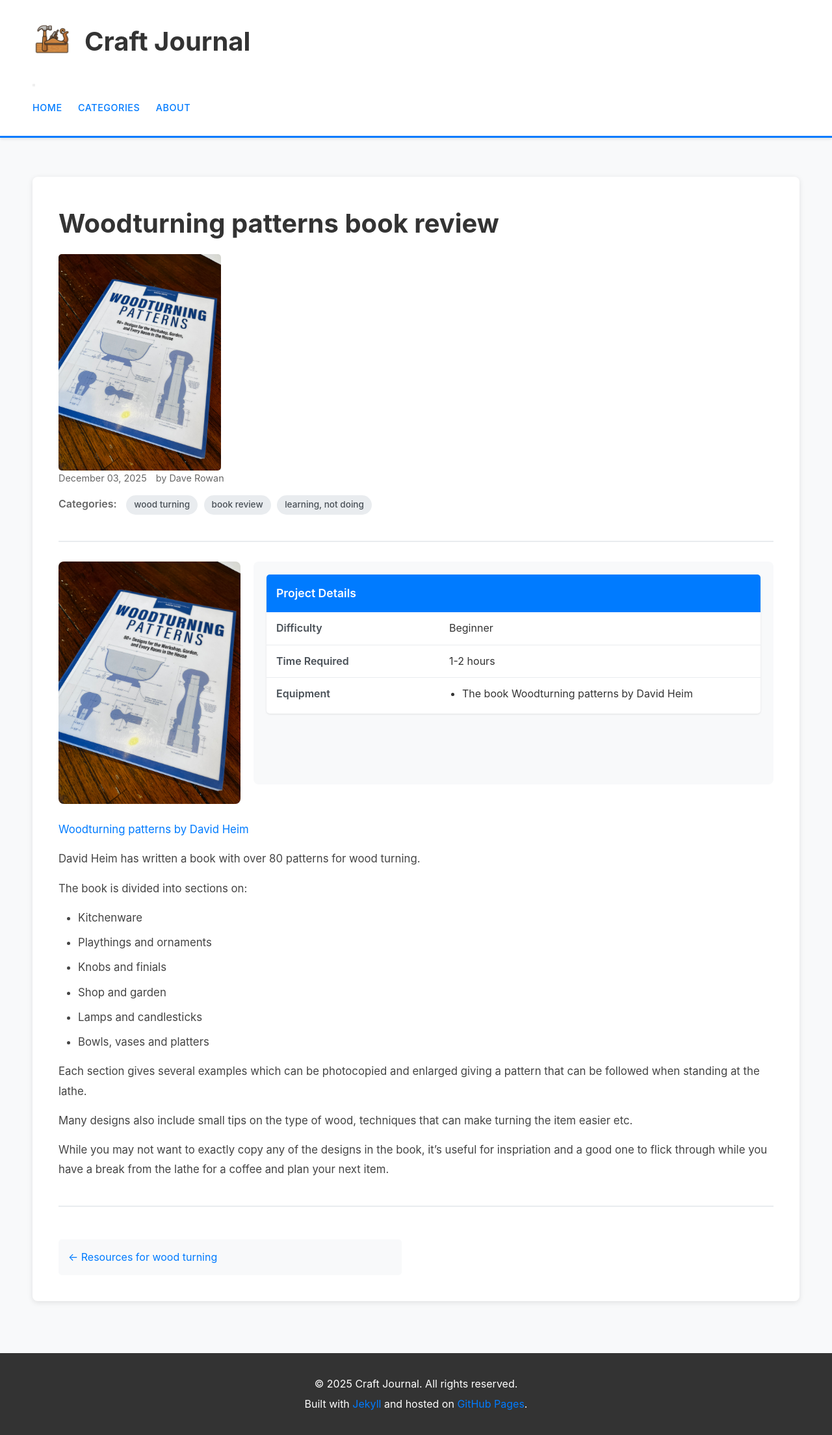
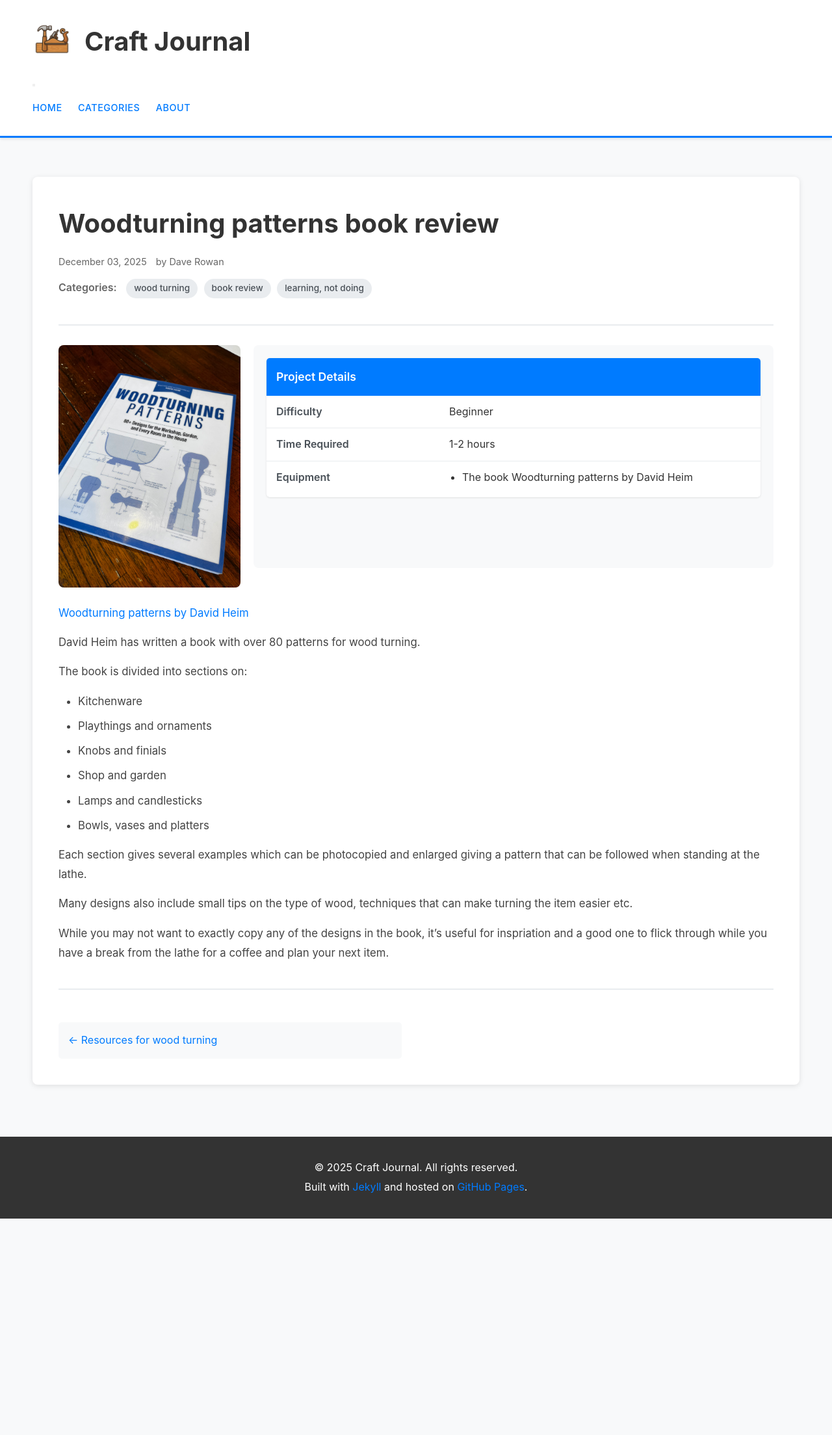
Before and after one commit to dfbr/craft_journal, a Jekyll site: the page built from _posts/2025-12-03-woodturning-patterns-book-review.md, in a window 1280 px wide. Shown: the whole page at 65% size. Built offline with Jekyll 4.4.1, drawn with Linux system fonts in a browser that asks for light colours; after the commit the page ends 1875 px from its top, so only the background shows below that.

Commit message:
New layout for posts

```diff
--- a/_layouts/post.html
+++ b/_layouts/post.html
@@ -5,11 +5,7 @@ layout: default
 <article class="post">
     <header class="post-header">
         <h1 class="post-title">{{ page.title }}</h1>
-        {% if page.featured_image %}
-        <div class="post-featured-image">
-            <img id="post-featured-image" src="{{ page.featured_image | relative_url }}" alt="{{ page.featured_image_alt | default: page.title }}">
-        </div>
-        {% endif %}
+
         <div class="post-meta">
             <time datetime="{{ page.date | date_to_xmlschema }}">
                 {{ page.date | date: "%B %d, %Y" }}
```
